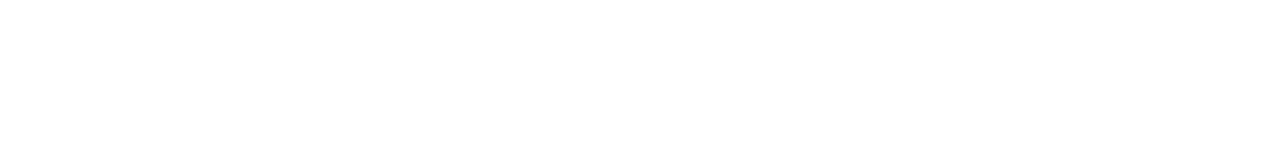
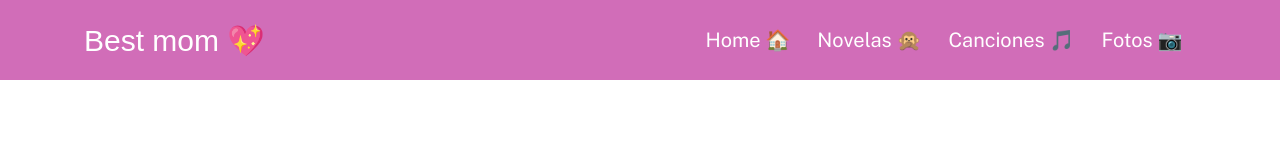
Before and after one commit to StefanoMT20/loveYouMom, a website: page index.html in a window 1280 px wide. Drawn offline with nearby package versions, Linux system fonts and the light colour scheme; a web font is replaced by a local one.

Commit message:
Testing the navbar

```diff
--- a/app/scss/base/_base.scss
+++ b/app/scss/base/_base.scss
@@ -1,3 +1,25 @@
 // -----------------------------------------------------------------------------
-// This file contains very basic styles.
+// This file contains very global styles.
 // -----------------------------------------------------------------------------
+html{
+    font-size: 62.5%;
+}
+*, *::after, *::before{
+    margin: 0;
+    padding: 0;
+    box-sizing: border-box;
+}
+a{
+    text-decoration: none;
+    color: white;
+    font-size: 2rem;
+}
+ul{
+    list-style: none;
+}
+body{
+    font-family: 'Public Sans', sans-serif;
+    font-size: 1.5rem;
+    color: white;
+
+}
--- a/app/scss/layout/_header.scss
+++ b/app/scss/layout/_header.scss
@@ -1,3 +1,46 @@
 // -----------------------------------------------------------------------------
 // This file contains all styles related to the header of the site/application.
 // -----------------------------------------------------------------------------
+.header {
+    background: rgb(209, 109, 184);
+
+    &__nav {
+        display: flex;
+        flex-wrap: wrap;
+        min-height: 10vh;
+        padding: 2rem;
+        width: 90%;
+        margin: auto;
+        align-items: center;
+
+        ul {
+            display: flex;
+            justify-content: space-around;
+            align-items: center;
+            flex: 1 1 40rem;
+
+        }
+    }
+
+#logo {
+    font-family: 'Pattaya', sans-serif;
+    font-weight: 400;
+    font-size: 3rem;
+    flex: 2 1 40rem;
+}
+
+}
+
+@media (max-width:932px){
+    html{
+        font-size: 45%;
+    }
+    .header__nav {
+        text-align: center;
+
+        #logo{
+            padding: 1rem;
+        }
+    }
+
+}
--- a/index.html
+++ b/index.html
@@ -1,13 +1,31 @@
 <!DOCTYPE html>
 <html lang="es">
+
 <head>
   <meta charset="UTF-8">
   <meta http-equiv="X-UA-Compatible" content="IE=edge">
   <meta name="viewport" content="width=device-width, initial-scale=1.0">
+  <link rel="preconnect" href="https://fonts.gstatic.com">
+  <link href="https://fonts.googleapis.com/css2?family=Pattaya&family=Public+Sans:wght@400;700&display=swap" rel="stylesheet">
   <link rel="stylesheet" href="app/css/main.css">
-  <title>Happy Birthday Mom <3</title>
-</head>
-<body>
+  <title>Happy Birthday Mom <3</title> </head> <body>
+      <header class="header">
+        <nav class="header__nav">
+          <h1 id="logo">Best mom 💖</h1>
 
-</body>
+          <ul>
+            <li><a href=""> Home 🏠</a></li>
+            <li><a href=""> Novelas 🙊</a></li>
+            <li><a href=""> Canciones 🎵</a></li>
+            <li><a href=""> Fotos 📷</a></li>
+          </ul>
+        </nav>
+      </header>
+      <section class="hero">
+        <h2>Para la mejor madre del mundo</h2>
+        <h3>Una Web que estará por siempre, como tú en mi corazón</h3>
+      </section>
+
+      </body>
+
 </html>
```
Also changed, not shown: app/css/main.css, 1 other file.
